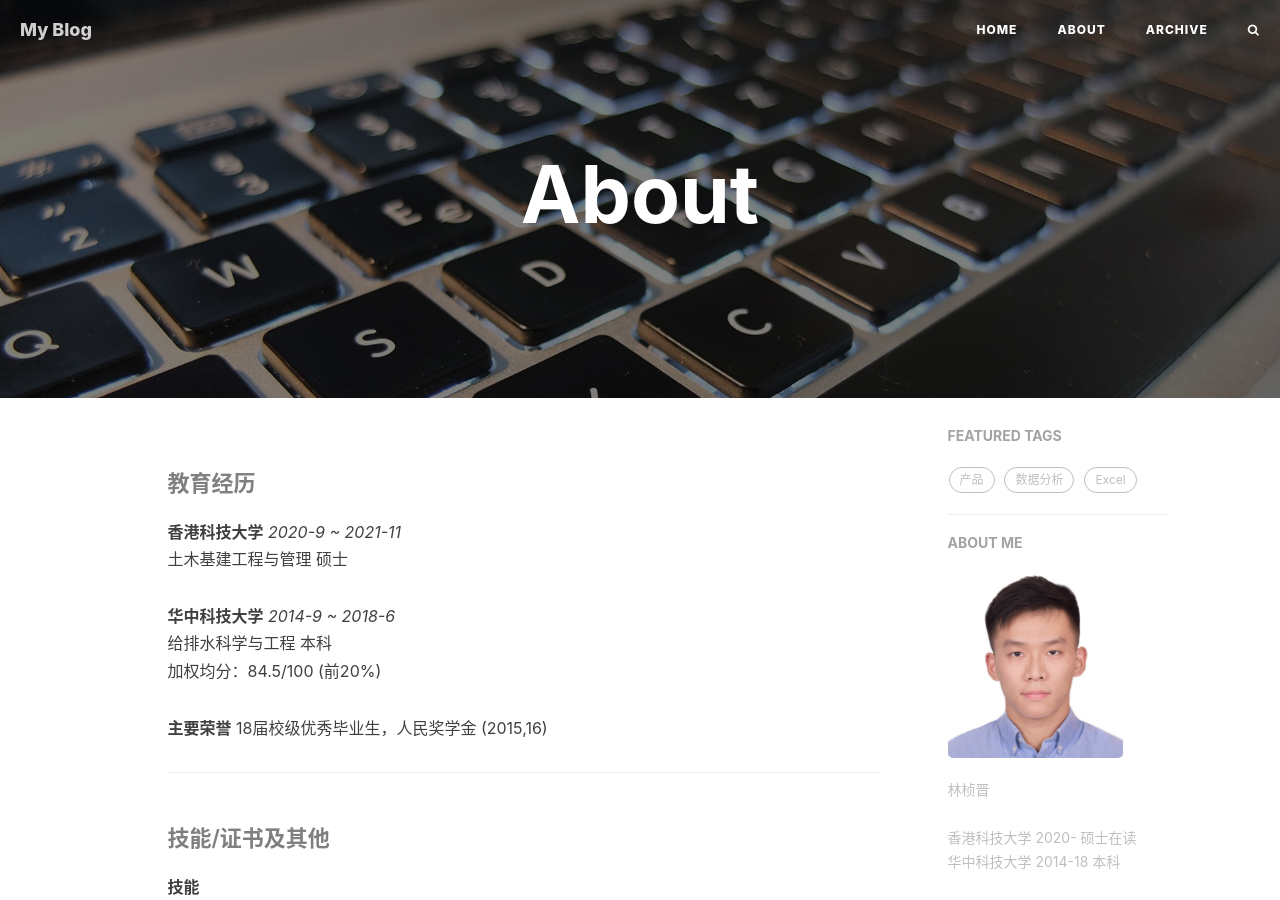
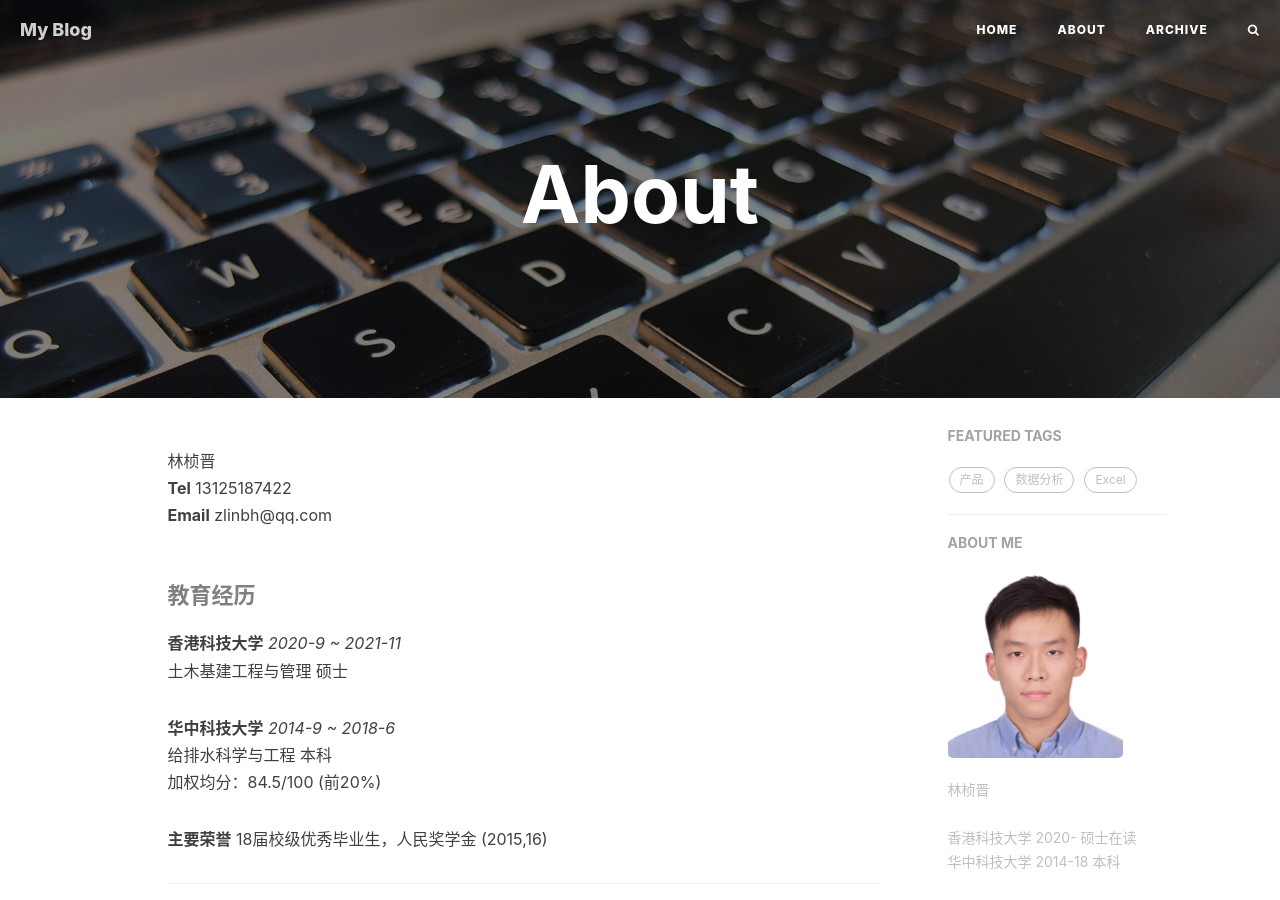
Before and after one commit to zlinbh/zlinbh.github.io, a Jekyll site: the page built from about.html, in a window 1280 px wide and 900 px high. Built offline with Jekyll 4.4.1, drawn with Linux system fonts in a browser that asks for light colours; nearby versions of some CDN libraries; comment, search, counter and statistics services are not loaded.

Commit message:
Update zh.md

```diff
--- a/_includes/about/zh.md
+++ b/_includes/about/zh.md
@@ -1,3 +1,7 @@
+林桢晋
+**Tel** 13125187422
+**Email** zlinbh@qq.com
+
 #### 教育经历
 
 **香港科技大学** *2020-9 ~ 2021-11*
```
